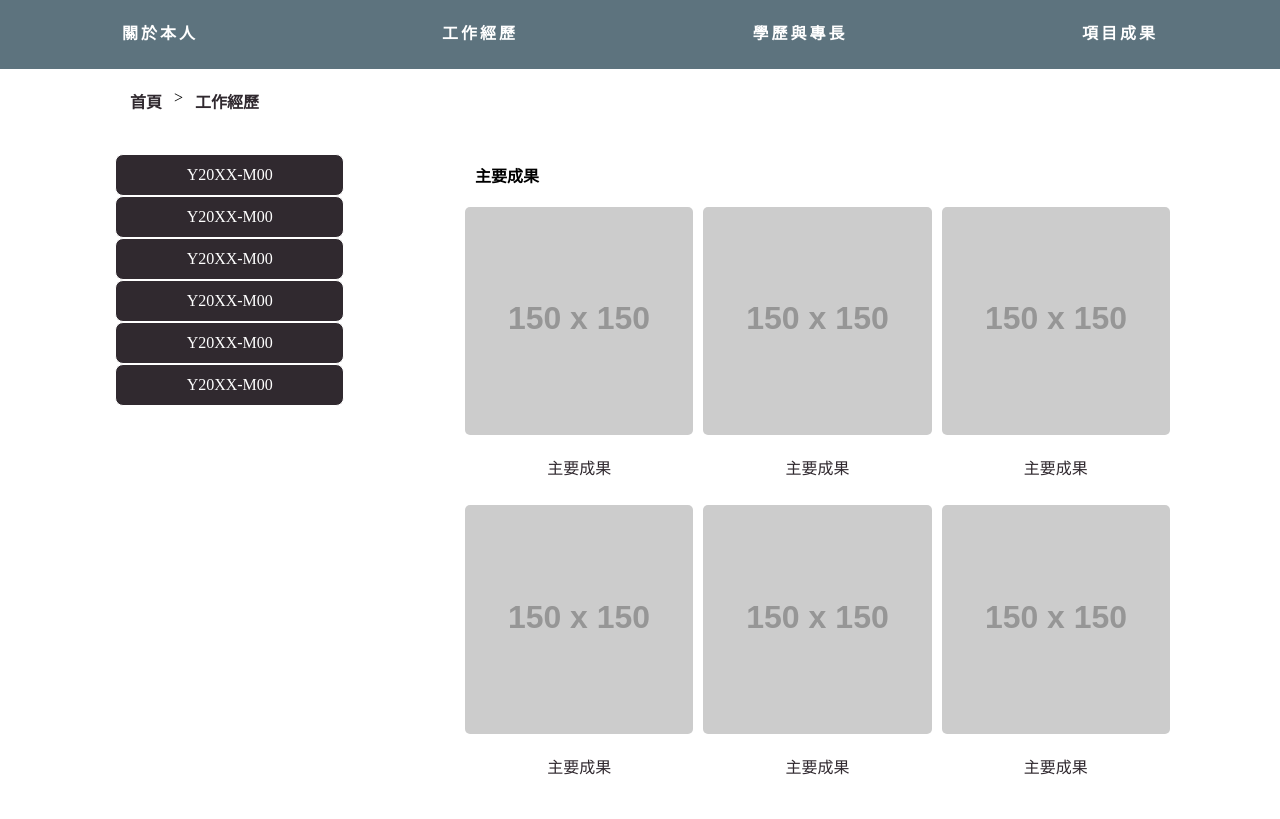
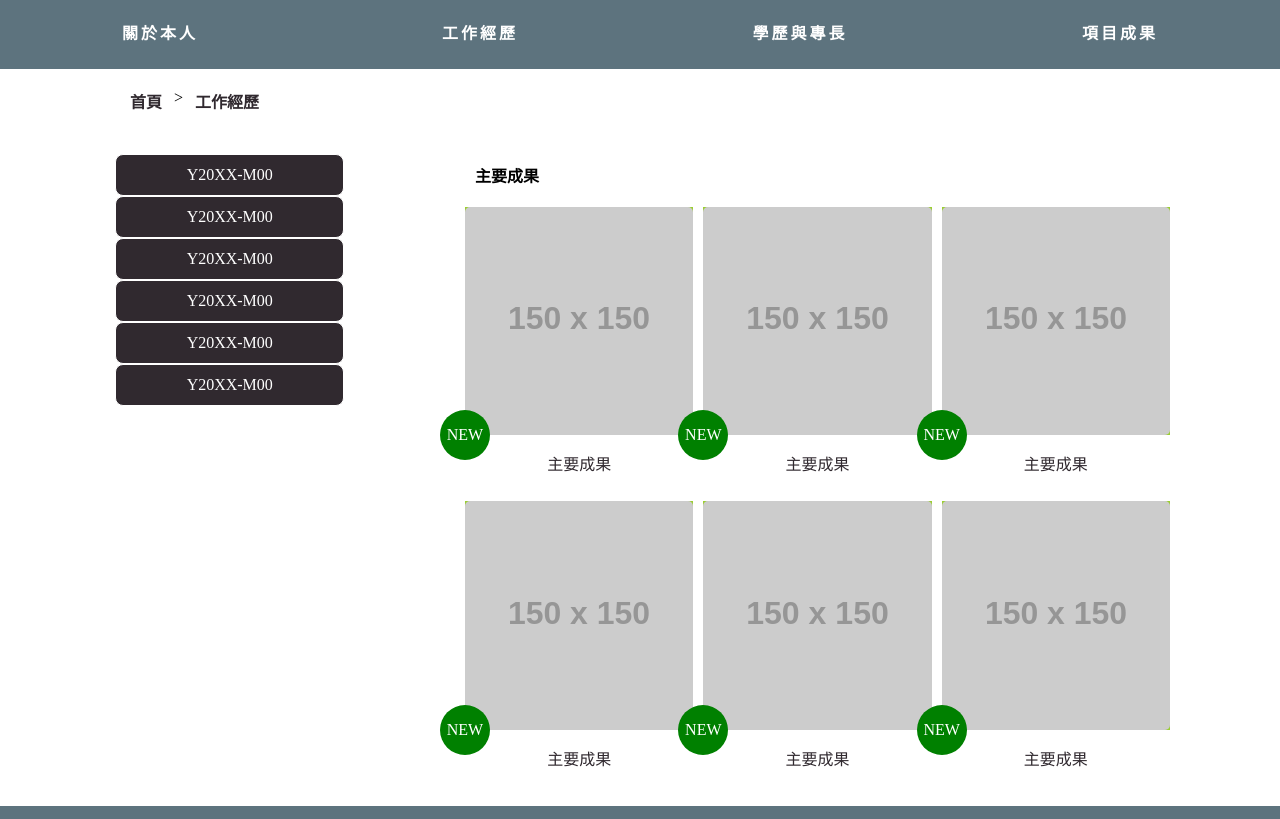
Before and after one commit to jim527mba/jim527mba.github.io, a plain HTML site: page ex_list.html in a window 1280 px wide. Shown: the part 124-943 px from the top of the page. Drawn offline with Linux system fonts and the light colour scheme; placeholder pictures from the web are drawn by us.

Commit message:
jv0616-1713

```diff
--- a/ex_list.html
+++ b/ex_list.html
@@ -23,6 +23,7 @@
             </nav>
         </div>
     </header>
+
     <!-- XXXXXXXXXXXXXXXXXXXXXXXXXXXXXXXXXXXXXXXXXXXXXXXXXXXXXXXXXXXXX
 XXXXXXXXXXXXXXXXXXXXXXXXXXXXXXXXXXXXXXXXXXXXXXXXXXXXXXXXXXXXX
 XXXXXXXXXXXXXXXXXXXXXXXXXXXXXXXXXXXXXXXXXXXXXXXXXXXXXXXXXXXXX -->
@@ -50,35 +51,89 @@ XXXXXXXXXXXXXXXXXXXXXXXXXXXXXXXXXXXXXXXXXXXXXXXXXXXXXXXXXXXXX -->
             <main class="col-8">
                 <h4 style="margin: 15px;">主要成果</h4>
                 <div class="row">
-                    <div class="col-4"><img src="https://via.placeholder.com/150" alt="" class="img-rounded"><a
-                            href=""></a></img>
+                    <div class="col-4 img-overlay">
+                        <a href="#" class="img-wrap">
+                            <div class="img-rounded"></div>
+                                <div class="img-overlay">
+                                    <img src="https://via.placeholder.com/150" alt="" class="img-rounded">
+                                </div>
+                                <span class="icon-new">NEW</span>
+                            </a>
+
+                        </a></img>
                         <p>主要成果</p>
                     </div>
-                    <div class="col-4"><img src="https://via.placeholder.com/150" alt="" class="img-rounded"><a
-                            href=""></a></img>
+                    <div class="col-4 img-overlay">
+                        <a href="#" class="img-wrap">
+                            <div class="img-rounded"></div>
+                                <div class="img-overlay">
+                                    <img src="https://via.placeholder.com/150" alt="" class="img-rounded">
+                                </div>
+                                <span class="icon-new">NEW</span>
+                            </a>
+
+                        </a></img>
                         <p>主要成果</p>
                     </div>
-                    <div class="col-4"><img src="https://via.placeholder.com/150" alt="" class="img-rounded"><a
-                            href=""></a></img>
+                    <div class="col-4 img-overlay">
+                        <a href="#" class="img-wrap">
+                            <div class="img-rounded"></div>
+                                <div class="img-overlay">
+                                    <img src="https://via.placeholder.com/150" alt="" class="img-rounded">
+                                </div>
+                                <span class="icon-new">NEW</span>
+                            </a>
+
+                        </a></img>
                         <p>主要成果</p>
                     </div>
-                    <div class="col-4"><img src="https://via.placeholder.com/150" alt="" class="img-rounded"><a
-                            href=""></a></img>
+                    <div class="col-4 img-overlay">
+                        <a href="#" class="img-wrap">
+                            <div class="img-rounded"></div>
+                                <div class="img-overlay">
+                                    <img src="https://via.placeholder.com/150" alt="" class="img-rounded">
+                                </div>
+                                <span class="icon-new">NEW</span>
+                            </a>
+
+                        </a></img>
                         <p>主要成果</p>
                     </div>
-                    <div class="col-4"><img src="https://via.placeholder.com/150" alt="" class="img-rounded"><a
-                            href=""></a></img>
+                    <div class="col-4 img-overlay">
+                        <a href="#" class="img-wrap">
+                            <div class="img-rounded"></div>
+                                <div class="img-overlay">
+                                    <img src="https://via.placeholder.com/150" alt="" class="img-rounded">
+                                </div>
+                                <span class="icon-new">NEW</span>
+                            </a>
+
+                        </a></img>
                         <p>主要成果</p>
                     </div>
-                    <div class="col-4"><img src="https://via.placeholder.com/150" alt="" class="img-rounded"><a
-                            href=""></a></img>
+                    <div class="col-4 img-overlay">
+                        <a href="#" class="img-wrap">
+                            <div class="img-rounded"></div>
+                                <div class="img-overlay">
+                                    <img src="https://via.placeholder.com/150" alt="" class="img-rounded">
+                                </div>
+                                <span class="icon-new">NEW</span>
+                            </a>
+
+                        </a></img>
                         <p>主要成果</p>
                     </div>
-                    </div>
                 </div>
-            </main>
         </div>
+        </main>
     </div>
+    </div>
+
+    <!-- XXXXXXXXXXXXXXXXXXXXXXXXXXXXXXXXXXXXXXXXXXXXXXXXXXXXXXXXXXXXX
+XXXXXXXXXXXXXXXXXXXXXXXXXXXXXXXXXXXXXXXXXXXXXXXXXXXXXXXXXXXXX
+XXXXXXXXXXXXXXXXXXXXXXXXXXXXXXXXXXXXXXXXXXXXXXXXXXXXXXXXXXXXX -->
+
+
 
 
     <!-- XXXXXXXXXXXXXXXXXXXXXXXXXXXXXXXXXXXXXXXXXXXXXXXXXXXXXXXXXXXXX
--- a/public/CSS/SCSS/styles.scss
+++ b/public/CSS/SCSS/styles.scss
@@ -160,8 +160,11 @@ a {
 
 .style_footer {
     background-color: #5d737e;
-    margin-top: 30px;
-    // max-width: 1140px;
+    margin: 0 0 0 0;
+}
+
+.style_footer dt {
+    margin-left: 15px;
 }
 
 dt {
@@ -181,8 +184,6 @@ dd>a {
 
 .copyright {
     margin-top: 50px;
-    // margin: 50px auto o auto;
-    // padding: 50px;
     color: yellow;
     font-style: italic;
     text-align: center;
@@ -216,7 +217,7 @@ dd>a {
     background-color: #30292f;
     border: 1px solid white;
     border-radius: 8px;
-    // font-size: 20px;
+
     width: 70%;
     height: 40px;
     line-height: 40px;
@@ -226,3 +227,52 @@ dd>a {
 .row a {
     color: white;
 }
+
+// XXXXXXXXXXXXXXXXXXXXXXXXXXXXXXXXXXXXXXXXXXXXXXXXXXXXXXXXXXXXX
+
+
+.btn-primary {
+    background-color: #30292f;
+    color: white;
+}
+
+.text-primary {
+    color: white;
+}
+
+
+// .img-overlay{
+//     overflow: hidden;
+// }
+.img-wrap {
+    display: block;
+    background-color: yellowgreen;
+    position: relative;
+    margin-bottom: 10px;
+    // overflow: hidden;
+}
+
+
+
+.img-wrap img {
+    vertical-align: top;
+    transition: all 1s;
+}
+
+.img-wrap img:hover {
+    transform: scale(1.2);
+
+}
+
+.icon-new {
+    position: absolute;
+    left: -25px;
+    bottom: -25px;
+    width: 50px;
+    border-radius: 100%;
+    margin: left -25px;
+    color: white;
+    background-color: green;
+    line-height: 50px;
+    ;
+}
```
Also changed, not shown: index.html (+0 -4 lines), public/CSS/styles.css.
